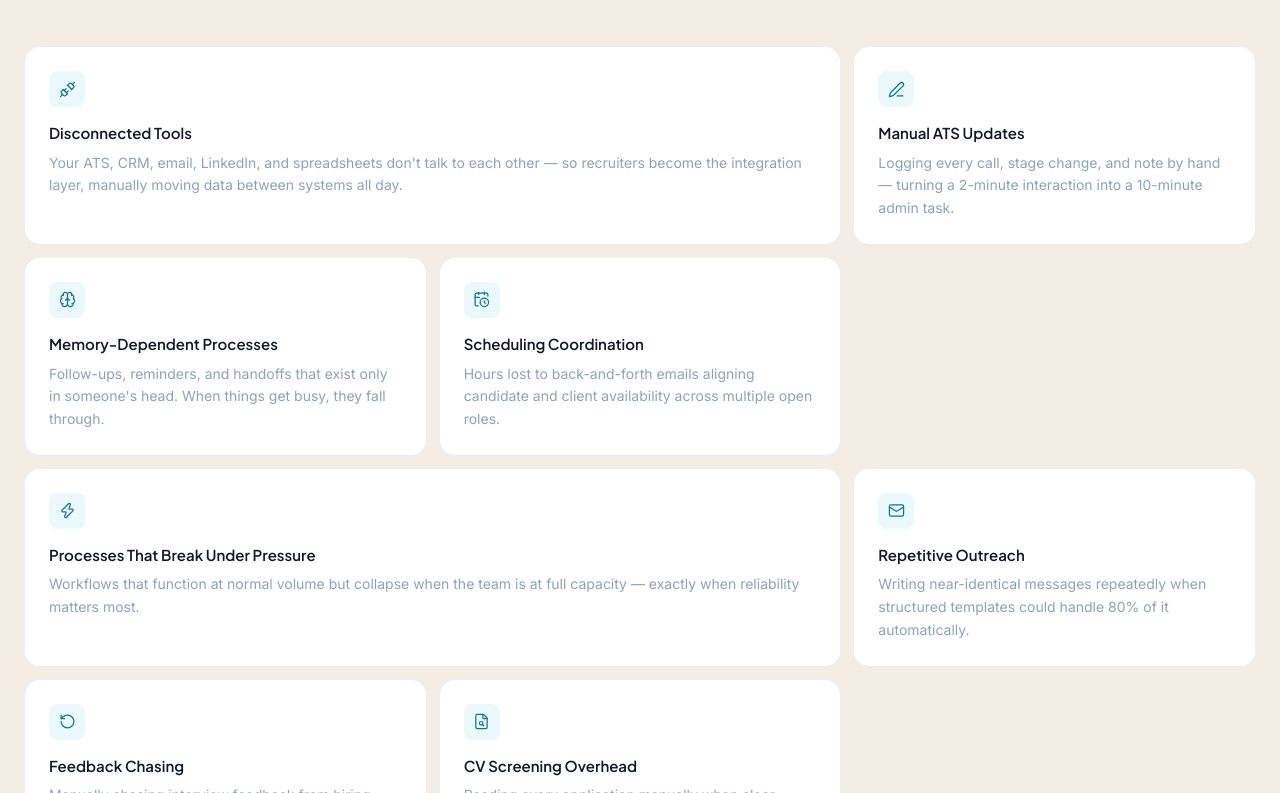
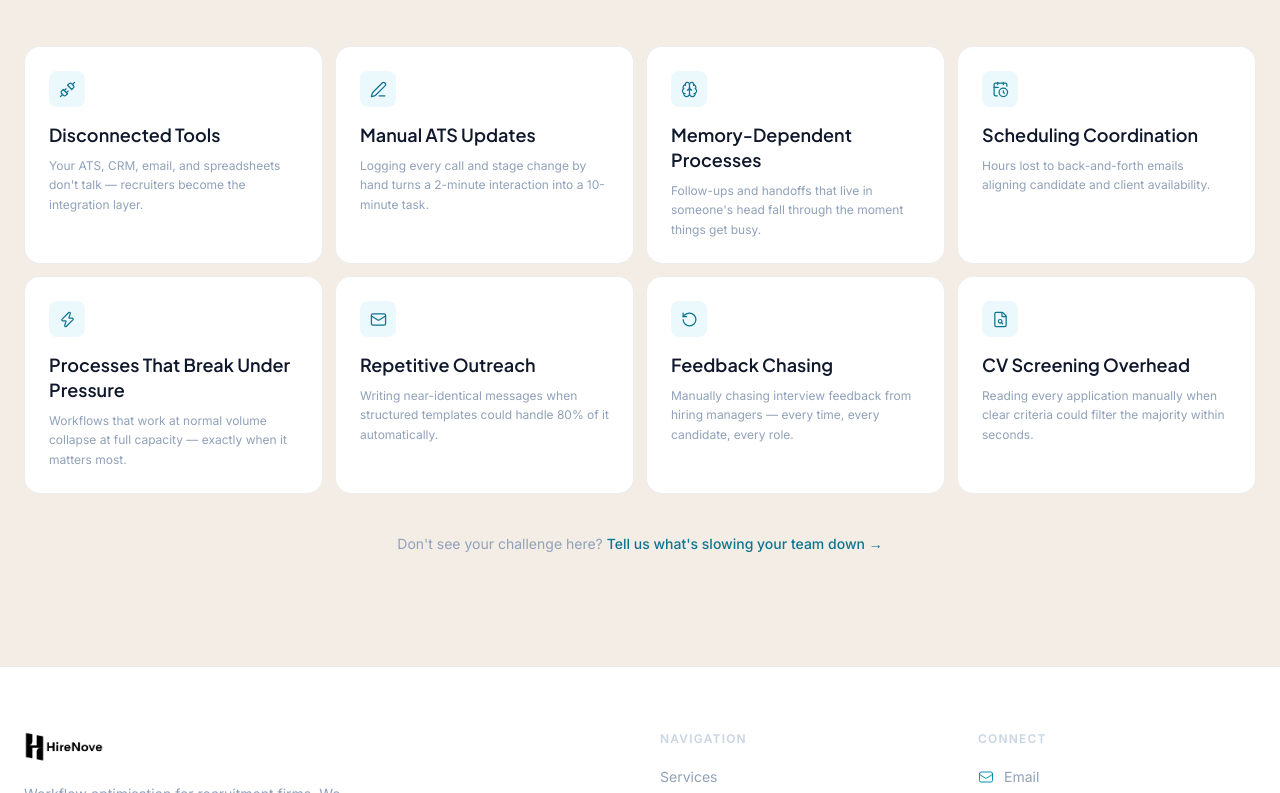
Before and after one commit to Anisabuilds/HireNove, a Next.js app: page /services in a window 1280 px wide. Shown: the part 1727-2520 px from the top of the page. Built offline with nearby package versions, Linux system fonts and the light colour scheme.

Commit message:
bento grid: uniform 4-col layout, bigger titles, smaller desc text

```diff
--- a/components/BentoFriction.tsx
+++ b/components/BentoFriction.tsx
@@ -7,49 +7,15 @@ import {
 } from "lucide-react";
 import type { LucideIcon } from "lucide-react";
 
-const cards: { title: string; desc: string; Icon: LucideIcon; wide?: boolean }[] = [
-  {
-    title: "Disconnected Tools",
-    desc: "Your ATS, CRM, email, LinkedIn, and spreadsheets don't talk to each other — so recruiters become the integration layer, manually moving data between systems all day.",
-    Icon: Unplug,
-    wide: true,
-  },
-  {
-    title: "Manual ATS Updates",
-    desc: "Logging every call, stage change, and note by hand — turning a 2-minute interaction into a 10-minute admin task.",
-    Icon: PenLine,
-  },
-  {
-    title: "Memory-Dependent Processes",
-    desc: "Follow-ups, reminders, and handoffs that exist only in someone's head. When things get busy, they fall through.",
-    Icon: Brain,
-  },
-  {
-    title: "Scheduling Coordination",
-    desc: "Hours lost to back-and-forth emails aligning candidate and client availability across multiple open roles.",
-    Icon: CalendarClock,
-  },
-  {
-    title: "Processes That Break Under Pressure",
-    desc: "Workflows that function at normal volume but collapse when the team is at full capacity — exactly when reliability matters most.",
-    Icon: Zap,
-    wide: true,
-  },
-  {
-    title: "Repetitive Outreach",
-    desc: "Writing near-identical messages repeatedly when structured templates could handle 80% of it automatically.",
-    Icon: Mail,
-  },
-  {
-    title: "Feedback Chasing",
-    desc: "Manually chasing interview feedback from hiring managers — every time, for every candidate, for every role.",
-    Icon: RotateCcw,
-  },
-  {
-    title: "CV Screening Overhead",
-    desc: "Reading every application manually when clear criteria could filter the majority within seconds.",
-    Icon: FileSearch,
-  },
+const cards: { title: string; desc: string; Icon: LucideIcon }[] = [
+  { title: "Disconnected Tools",             desc: "Your ATS, CRM, email, and spreadsheets don't talk — recruiters become the integration layer.",          Icon: Unplug },
+  { title: "Manual ATS Updates",             desc: "Logging every call and stage change by hand turns a 2-minute interaction into a 10-minute task.",        Icon: PenLine },
+  { title: "Memory-Dependent Processes",     desc: "Follow-ups and handoffs that live in someone's head fall through the moment things get busy.",           Icon: Brain },
+  { title: "Scheduling Coordination",        desc: "Hours lost to back-and-forth emails aligning candidate and client availability.",                         Icon: CalendarClock },
+  { title: "Processes That Break Under Pressure", desc: "Workflows that work at normal volume collapse at full capacity — exactly when it matters most.",    Icon: Zap },
+  { title: "Repetitive Outreach",            desc: "Writing near-identical messages when structured templates could handle 80% of it automatically.",         Icon: Mail },
+  { title: "Feedback Chasing",               desc: "Manually chasing interview feedback from hiring managers — every time, every candidate, every role.",     Icon: RotateCcw },
+  { title: "CV Screening Overhead",          desc: "Reading every application manually when clear criteria could filter the majority within seconds.",         Icon: FileSearch },
 ];
 
 export default function BentoFriction() {
@@ -89,35 +55,30 @@ export default function BentoFriction() {
         </motion.div>
 
         {/* Grid */}
-        <div className="grid grid-cols-1 sm:grid-cols-2 lg:grid-cols-3 gap-3">
+        <div className="grid grid-cols-1 sm:grid-cols-2 lg:grid-cols-4 gap-3">
           {cards.map((card, i) => (
             <motion.div
               key={card.title}
               initial={{ opacity: 0, y: 20 }}
               animate={inView ? { opacity: 1, y: 0 } : {}}
               transition={{ duration: 0.45, delay: i * 0.06 }}
-              className={`group relative bg-white rounded-2xl p-6 transition-all duration-300 ${
-                card.wide ? "lg:col-span-2" : ""
-              }`}
+              className="group relative bg-white rounded-2xl p-6 transition-all duration-300"
               style={{ border: "1px solid rgba(0,0,0,0.07)" }}
               whileHover={{
                 borderColor: "rgba(6,182,212,0.22)",
                 boxShadow: "0 2px 20px rgba(6,182,212,0.07)",
               }}
             >
-              {/* Icon */}
               <div
                 className="w-9 h-9 rounded-lg flex items-center justify-center mb-4 transition-colors duration-300 group-hover:bg-violet-100"
                 style={{ background: "rgba(6,182,212,0.08)" }}
               >
                 <card.Icon size={17} className="text-violet-600" strokeWidth={1.75} />
               </div>
-
-              {/* Text */}
-              <h3 className="font-display font-semibold text-slate-900 text-[15px] leading-snug mb-2">
+              <h3 className="font-display font-semibold text-slate-900 text-lg leading-snug mb-2">
                 {card.title}
               </h3>
-              <p className="text-slate-400 text-sm leading-relaxed group-hover:text-slate-500 transition-colors duration-300">
+              <p className="text-slate-400 text-xs leading-relaxed group-hover:text-slate-500 transition-colors duration-300">
                 {card.desc}
               </p>
             </motion.div>
```
